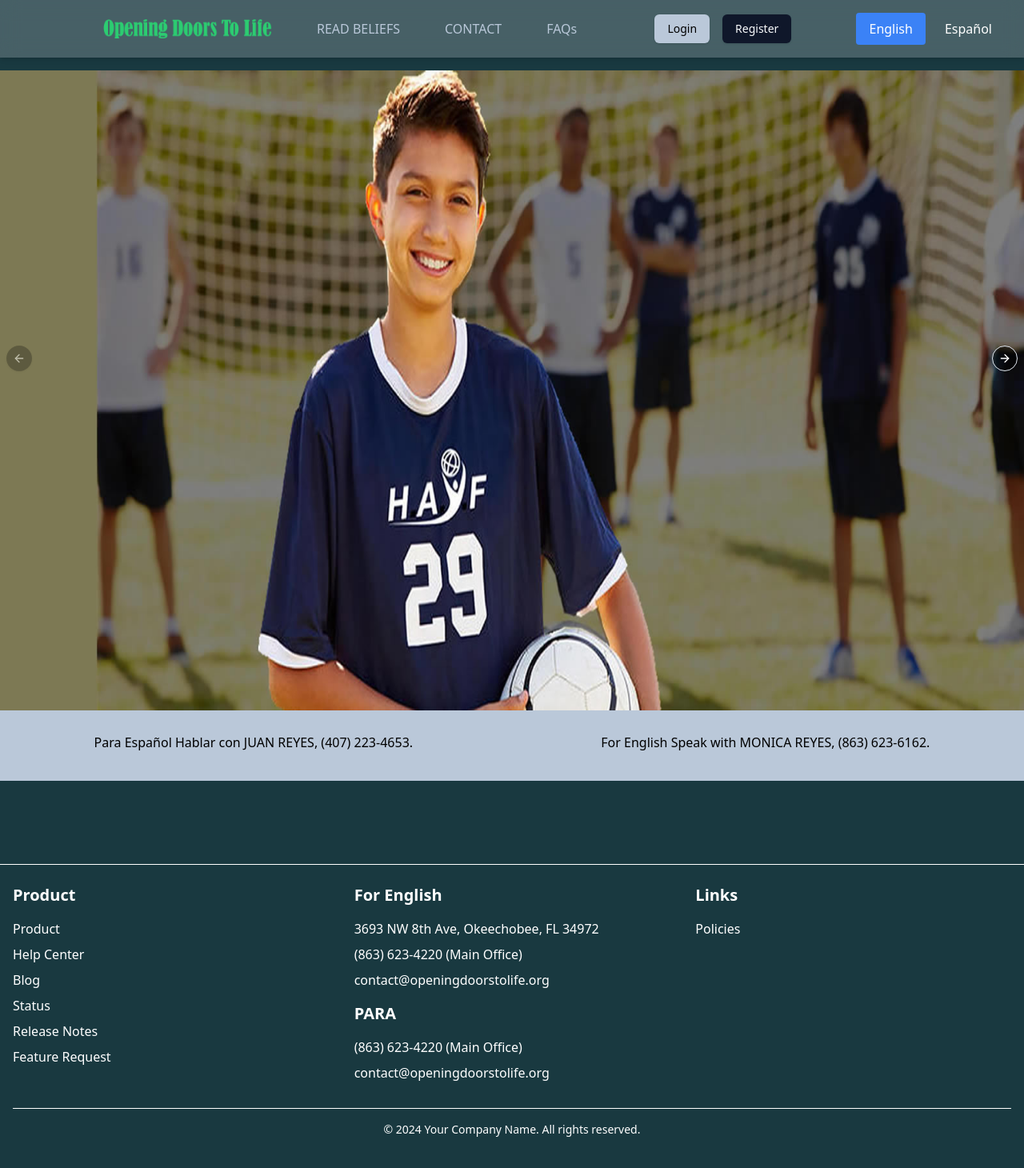
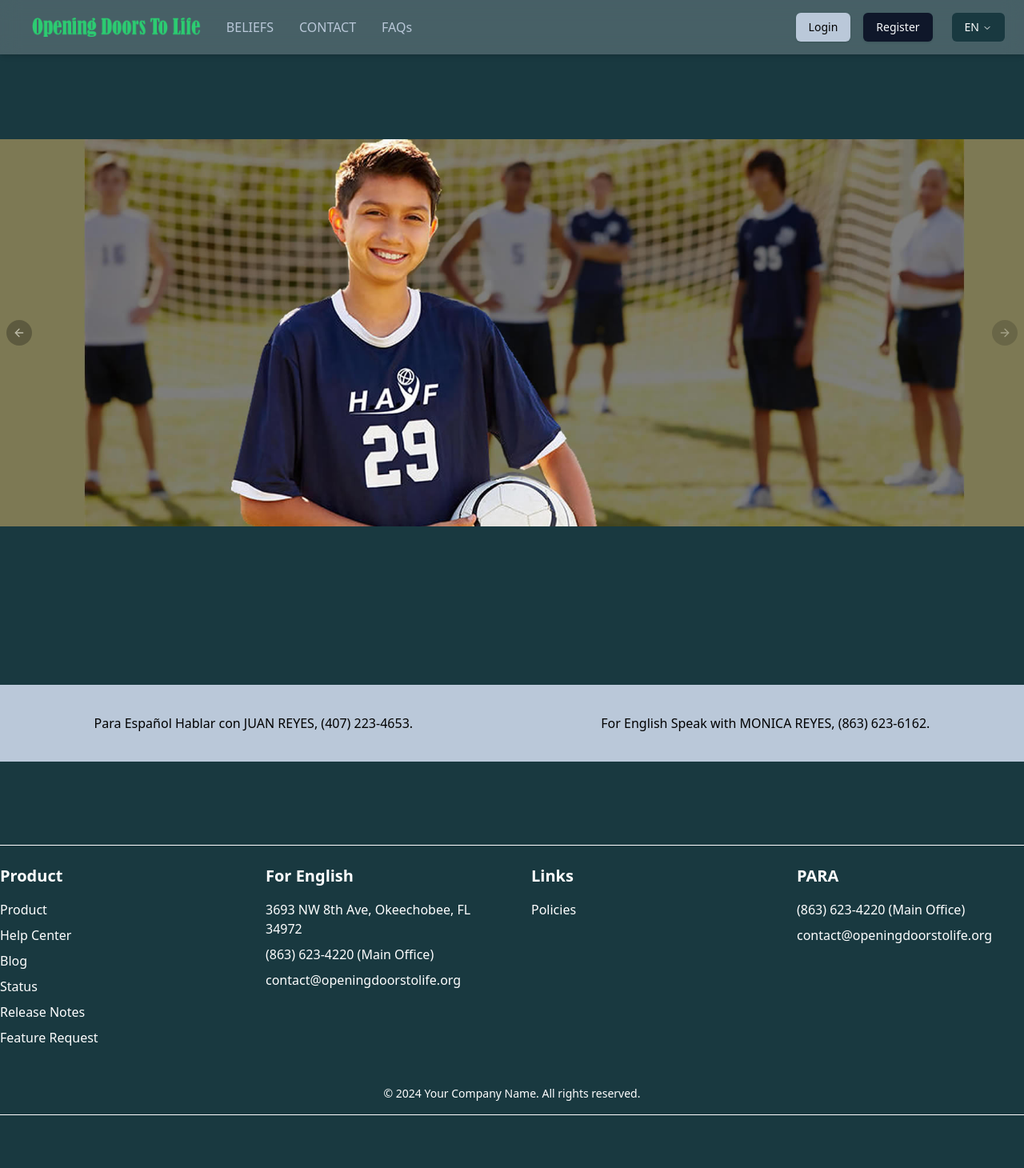
Before and after one commit to Mkahmad143/door2lfe-frontend, a React (Vite) app: page / in a window 1280 px wide. Shown: the whole page at 80% size. After the commit the page ends 1434 px from the top, so only its background shows below. Built offline with nearby package versions, Linux system fonts and the light colour scheme.

Commit message:
navbar footer carousal adjusted

```diff
--- a/src/components/Carousel/Carousel.jsx
+++ b/src/components/Carousel/Carousel.jsx
@@ -12,8 +12,8 @@ const images = ["slide1.jpg", "slide2.jpg", "slide3.jpg"];
 
 const CarouselComponent = () => {
   return (
-    <div className="w-screen h-screen mt-10 flex items-center justify-center xl:pt-[1em]  sm:px-0">
-      <CarouselUI className=" w-screen  h-[100vh] mx-auto aspect-video">
+    <div className="w-screen  flex items-center justify-center xl:pt-[1em]  sm:px-0">
+      <CarouselUI className="w-screen mx-auto  md:aspect-video">
         {/* Full width with a max width */}
         <CarouselContent>
           {images.map((img, index) => (
@@ -24,7 +24,7 @@ const CarouselComponent = () => {
               <img
                 src={img}
                 alt={`carousel-image-${index}`}
-                className="h-screen min-w-screen object"
+                className="object-cover "
               />
             </CarouselItem>
           ))}
--- a/src/components/Footer/Footer.jsx
+++ b/src/components/Footer/Footer.jsx
@@ -8,9 +8,9 @@ const Footer = () => {
           © {new Date().getFullYear()} Admin Panel. All rights reserved.
         </footer>
       ) : (
-        <footer className="w-full py-10 text-white md:mt-16">
-          <div className="container px-4 mx-auto border-t-[.08rem] ">
-            <div className="grid grid-cols-1 gap-8 pt-6 sm:grid-cols-2 lg:grid-cols-3">
+        <footer className="w-full py-10 mx-auto text-white md:mt-16">
+          <div className=" flex  justify-center flex-col items-center  border-t-[.08rem] border-b-[.08rem]  ">
+            <div className="grid grid-cols-1 gap-12 pt-6 sm:grid-cols-2 lg:grid-cols-4 ">
               {/* Product Section */}
               <div className="space-y-4">
                 <h2 className="mb-4 text-xl font-bold">Product</h2>
@@ -95,7 +95,23 @@ const Footer = () => {
                     </a>
                   </li>
                 </ul>
+              </div>
 
+              {/* Links Section */}
+              <div className="space-y-4">
+                <h2 className="mb-4 text-xl font-bold">Links</h2>
+                <ul className="space-y-2">
+                  <li>
+                    <a
+                      href="#"
+                      className="transition duration-300 hover:text-lightgreen"
+                    >
+                      Policies
+                    </a>
+                  </li>
+                </ul>
+              </div>
+              <div className="space-y-4">
                 <h2 className="mb-4 text-xl font-bold">PARA</h2>
                 <ul className="space-y-2">
                   <li>
@@ -116,25 +132,10 @@ const Footer = () => {
                   </li>
                 </ul>
               </div>
-
-              {/* Links Section */}
-              <div className="space-y-4">
-                <h2 className="mb-4 text-xl font-bold">Links</h2>
-                <ul className="space-y-2">
-                  <li>
-                    <a
-                      href="#"
-                      className="transition duration-300 hover:text-lightgreen"
-                    >
-                      Policies
-                    </a>
-                  </li>
-                </ul>
-              </div>
             </div>
 
             {/* Legal Section */}
-            <div className="pt-4 mt-8 text-sm text-center text-gray-400 border-t">
+            <div className="py-4 mt-8 text-sm text-center text-gray-400 ">
               <p>© 2024 Your Company Name. All rights reserved.</p>
             </div>
           </div>
--- a/src/components/Language/Translator.jsx
+++ b/src/components/Language/Translator.jsx
@@ -1,27 +1,31 @@
 import React from "react";
-import { useTranslation } from "react-i18next";
+import {
+  NavigationMenu,
+  NavigationMenuContent,
+  NavigationMenuItem,
+  NavigationMenuLink,
+  NavigationMenuList,
+  NavigationMenuTrigger,
+} from "@/components/ui/navigation-menu";
 
 const Translator = () => {
-  const { i18n } = useTranslation();
-
-  const changeLanguage = (lang) => {
-    i18n.changeLanguage(lang); // Change the language to the selected one
-  };
-
   return (
-    <div className="flex space-x-2">
-      <button
-        onClick={() => changeLanguage("en")}
-        className="px-4 py-2 text-white bg-blue-500 rounded hover:bg-blue-600"
-      >
-        English
-      </button>
-      <button
-        onClick={() => changeLanguage("es")}
-        className="px-4 py-2 text-white bg-green-500 rounded hover:bg-green-600"
-      >
-        Español
-      </button>
+    <div>
+      {" "}
+      <NavigationMenu>
+        <NavigationMenuList>
+          <NavigationMenuItem>
+            <NavigationMenuTrigger className="text-white bg-gray">
+              EN
+            </NavigationMenuTrigger>
+            <NavigationMenuContent className="p-2">
+              <NavigationMenuLink className="text-sm text-black cursor-pointer">
+                Español
+              </NavigationMenuLink>
+            </NavigationMenuContent>
+          </NavigationMenuItem>
+        </NavigationMenuList>
+      </NavigationMenu>
     </div>
   );
 };
--- a/src/components/Navbar/Navbar.jsx
+++ b/src/components/Navbar/Navbar.jsx
@@ -67,8 +67,8 @@ const Navbar = () => {
         </nav>
       ) : (
         <>
-          <div className="fixed top-0 left-0 z-20 flex items-center justify-between w-full px-6 py-4 bg-white shadow-md bg-opacity-20 backdrop-blur-md">
-            <div className="z-20 flex items-center ml-2">
+          <div className="fixed top-0 left-0 z-20 flex items-center w-full px-6 py-4 bg-white shadow-md bg-opacity-20 backdrop-blur-md">
+            <div className="z-20 flex items-center ">
               <button onClick={() => setIsOpen(!isOpen)}>
                 {isOpen ? (
                   <svg
@@ -104,7 +104,7 @@ const Navbar = () => {
               </button>
             </div>
 
-            <div className="flex space-x-6">
+            <div className="flex items-center ">
               <div className="hidden px-4 py-1 transition-colors duration-300 rounded-md hover:bg-lightgreen hover:text-black md:block">
                 <Link
                   to="/"
@@ -118,7 +118,7 @@ const Navbar = () => {
                 to="/belief"
                 className="hidden px-4 py-1 transition-colors duration-300 rounded-md cursor-pointer text-lightgray hover:bg-black hover:text-white md:block"
               >
-                READ BELIEFS
+                BELIEFS
               </Link>
 
               <Link
@@ -145,7 +145,7 @@ const Navbar = () => {
                 </Link>
               </div>
             ) : (
-              <div className="flex items-center space-x-4">
+              <div className="flex items-center ml-auto space-x-4">
                 <Link to="/login">
                   <Button className="text-black bg-lightgray hover:bg-darkgreen">
                     Login
@@ -157,7 +157,7 @@ const Navbar = () => {
               </div>
             )}
 
-            <div className="hidden sm:block">
+            <div className="hidden ml-6 sm:block">
               <Translator />
             </div>
 
--- a/src/components/ui/carousel.jsx
+++ b/src/components/ui/carousel.jsx
@@ -130,7 +130,7 @@ const CarouselContent = React.forwardRef(({ className, ...props }, ref) => {
       <div
         ref={ref}
         className={cn(
-          "flex   h-[20rem] gap-4 mt-[15rem] w-auto lg:h-[110vh] lg:mt-0 ",
+          "flex   h-[20rem] gap-4 mt-4 sm:mt-16 w-auto lg:h-[100vh] lg:mt-0 ",
           orientation === "horizontal" ? "-ml-4 lg:-ml-16" : "-mt-4 flex-col",
           className
         )}
@@ -161,7 +161,7 @@ const CarouselItem = React.forwardRef(({ className, ...props }, ref) => {
 CarouselItem.displayName = "CarouselItem";
 
 const CarouselPrevious = React.forwardRef(
-  ({ className, variant = "", size = "", ...props }, ref) => {
+  ({ className, variant = "desctructive", size = "", ...props }, ref) => {
     const { orientation, scrollPrev, canScrollPrev } = useCarousel();
 
     return (
@@ -170,7 +170,7 @@ const CarouselPrevious = React.forwardRef(
         variant={variant}
         size={size}
         className={cn(
-          "absolute  h-8 w-8 rounded-full",
+          "absolute opacity-30  h-8 w-8 ",
           orientation === "horizontal"
             ? "-left-12 top-1/2 -translate-y-1/2"
             : "-top-12 left-1/2 -translate-x-1/2 rotate-90",
@@ -189,7 +189,7 @@ const CarouselPrevious = React.forwardRef(
 CarouselPrevious.displayName = "CarouselPrevious";
 
 const CarouselNext = React.forwardRef(
-  ({ className, variant = "outline", size = "icon", ...props }, ref) => {
+  ({ className, variant = "desctructive", size = "", ...props }, ref) => {
     const { orientation, scrollNext, canScrollNext } = useCarousel();
 
     return (
@@ -198,7 +198,7 @@ const CarouselNext = React.forwardRef(
         variant={variant}
         size={size}
         className={cn(
-          "absolute h-8 w-8 rounded-full",
+          "absolute opacity-30 h-8 w-8 ",
           orientation === "horizontal"
             ? "-right-12 top-1/2 -translate-y-1/2"
             : "-bottom-12 left-1/2 -translate-x-1/2 rotate-90",
```
